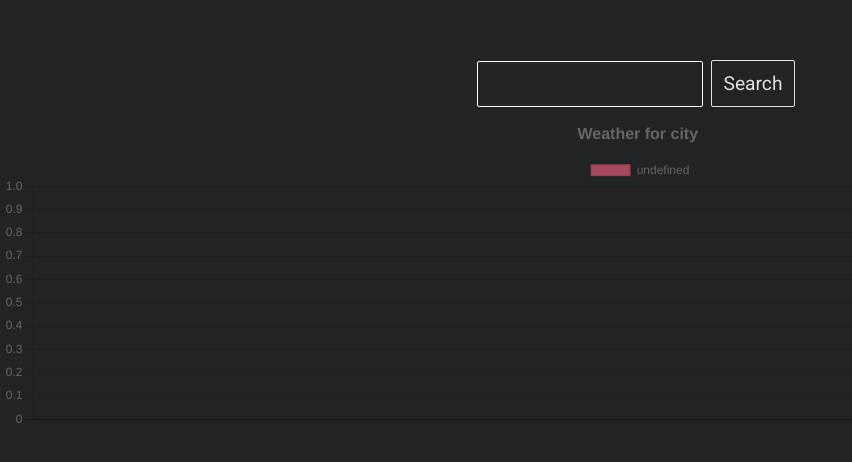
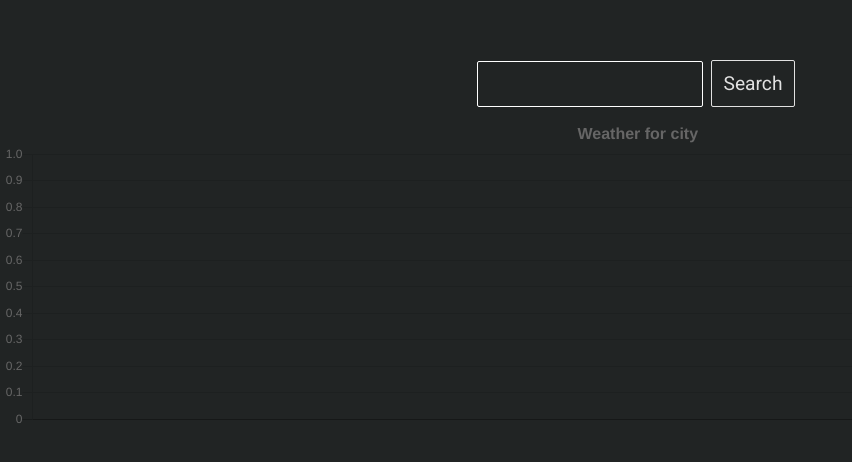
Before and after one commit to ruslanzharkov/react-basic-weather-app, a React (Create React App) app: page / in a window 1280 px wide. Shown: the part 148-610 px from the top of the page, without its empty margins (0-852 px from the left). Built offline with nearby package versions, Linux system fonts and the light colour scheme.

Commit message:
Hided legend

```diff
--- a/src/components/Weather/WeatherPage.js
+++ b/src/components/Weather/WeatherPage.js
@@ -36,7 +36,7 @@ class SingleWeatherPage extends Component {
                 weatherChart: {
                     type: 'line',
                     labels: nextProps.weatherData.weatherDates,
-                    label:'Population',
+                    label:'Weather',
                     datasets: [{
                         data: nextProps.weatherData.weather,
                         backgroundColor:[
@@ -78,6 +78,11 @@ class SingleWeatherPage extends Component {
                             display: 'Weather for city ',
                             text: 'Weather for city ',
                             fontSize: 16
+                        },
+                        legend: {
+                            display: false,
+                            position: 'bottom',
+                            text: 'weather'
                         }
                     }}
                 />
```
